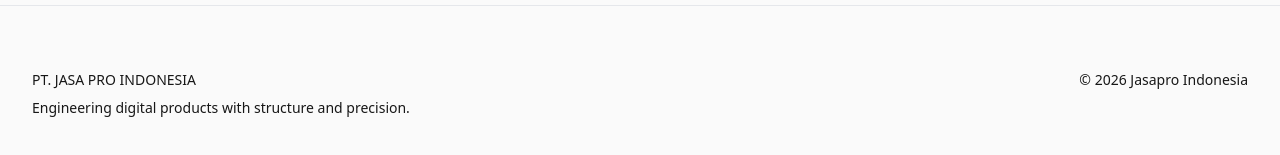
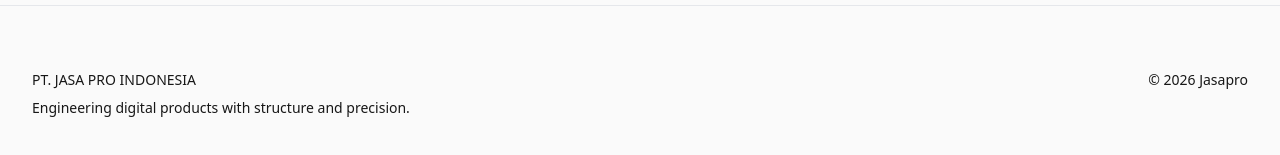
Before and after one commit to chrisimbolon/jasapro-web, a React (Vite) app: page / in a window 1280 px wide. Shown: the part 929-1084 px from the top of the page. Built offline with nearby package versions, Linux system fonts and the light colour scheme.

Commit message:
fix: update jasa pro text

```diff
--- a/src/components/layout/Footer.tsx
+++ b/src/components/layout/Footer.tsx
@@ -12,7 +12,7 @@
         </div>
 
         <div>
-          <p>© {new Date().getFullYear()} Jasapro Indonesia</p>
+          <p>© {new Date().getFullYear()} Jasapro </p>
         </div>
       </div>
     </footer>
```
